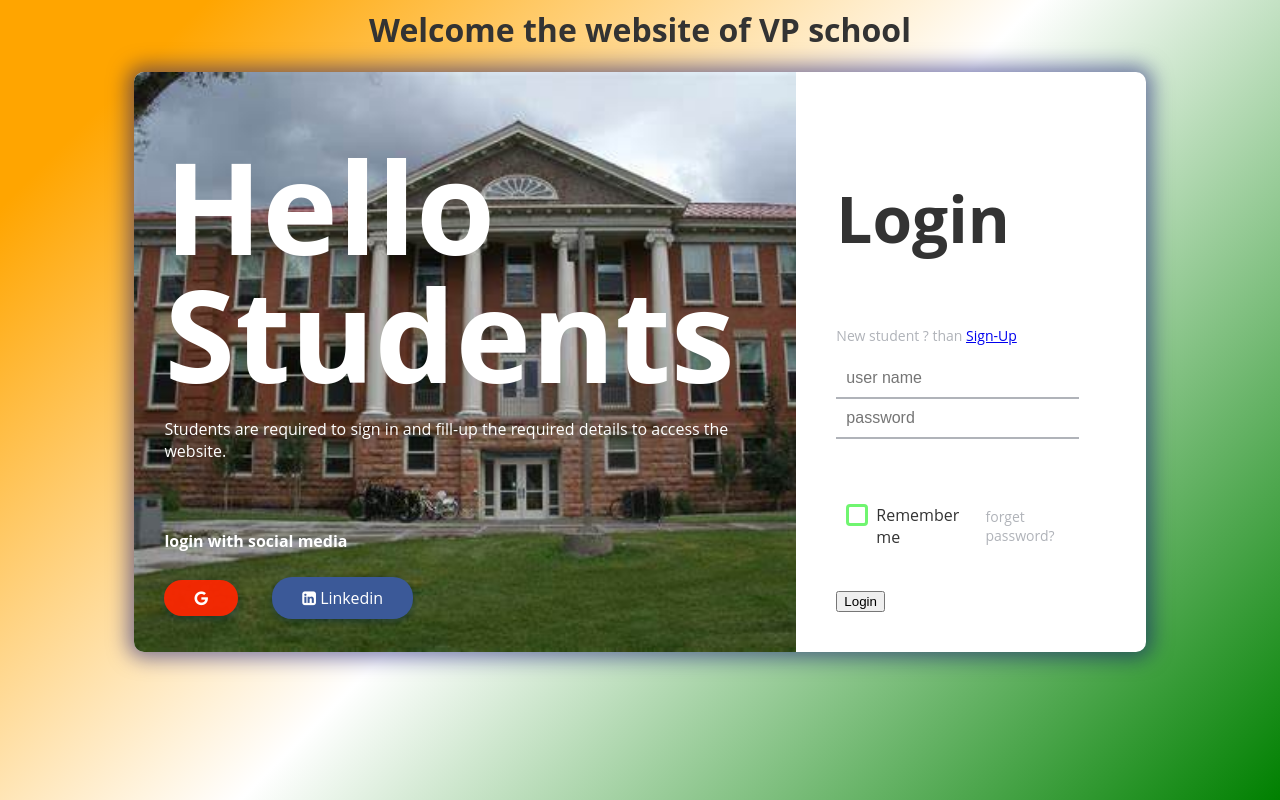
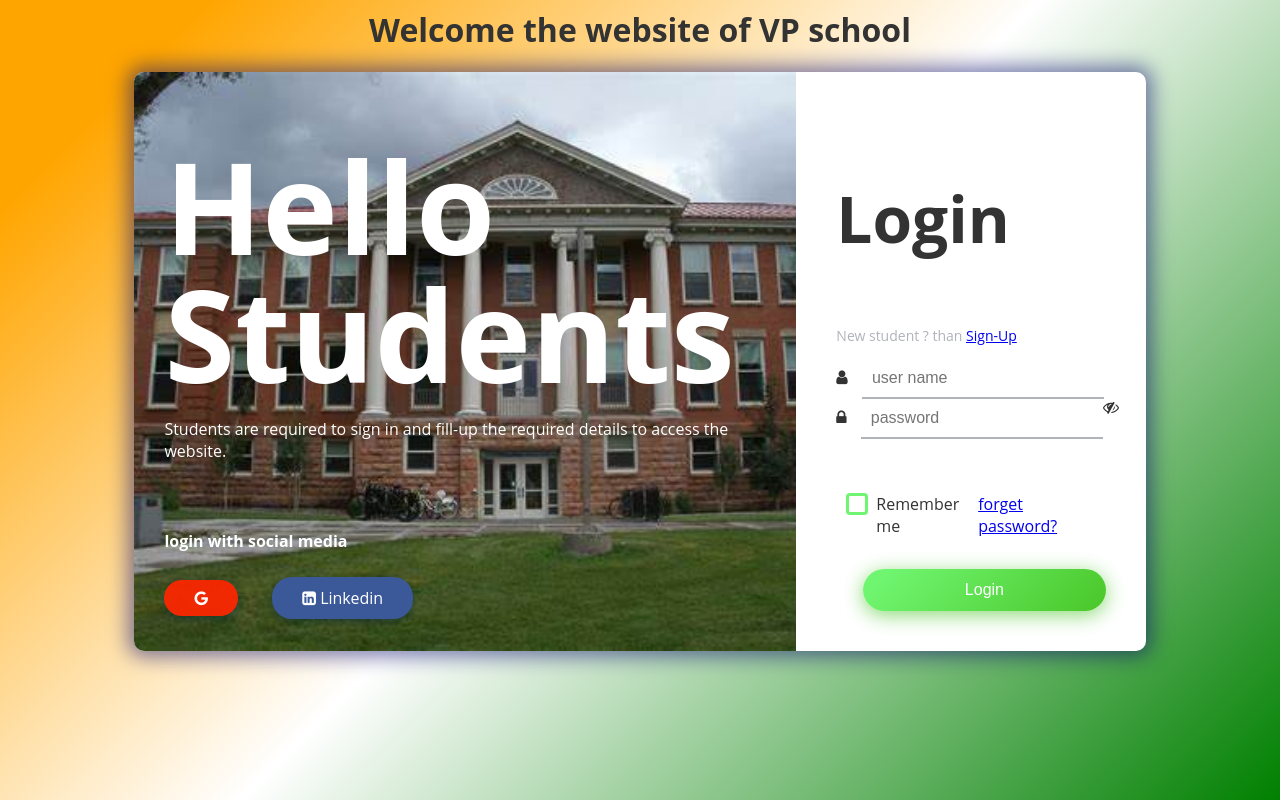
Before and after one commit to vishalluci/student_login, a plain HTML site: page index.html in a window 1280 px wide. Drawn offline with Linux system fonts and the light colour scheme.

Commit message:
Update index.html

```diff
--- a/index.html
+++ b/index.html
@@ -4,13 +4,16 @@
     <meta charset="UTF-8">
     <meta http-equiv="X-UA-Compatible" content="IE=edge">
     <meta name="viewport" content="width=device-width, initial-scale=1.0">
+    <meta name="keywords" content="college, mbit, login page, signup">
     <title>Login</title>
     <link rel="stylesheet" href="s1_css.css">
     <link rel="stylesheet" href="https://cdnjs.cloudflare.com/ajax/libs/font-awesome/4.7.0/css/font-awesome.min.css">
+    <script src="frm.js"></script>
 </head>
 
 <body>
     <h1>Welcome the website of VP school</h1>
+    <form action="#" method="post" name="frm1" onsubmit="return validate()">
         <div class="form">
             <div class="left">
                 <div class="overlay">
@@ -28,9 +31,17 @@
                 <h5>Login</h5>
                 <p>New student ? than <a href="signup.html">Sign-Up</a></p>
                 <div class="inputs">
-                <input type="text" placeholder="user name">
+                    <i class="fa fa-user"></i>
+                    <input type="text" placeholder="user name" name="username" required autocomplete="on">
+                    <div id="log_err">Please enter your username</div>
                     <br>
-                <input type="password" placeholder="password">
+                    <i class="fa fa-lock"></i>
+                    <input type="password" placeholder="password" name="password" id="input1" required autocomplete="on">
+                    <span class="eye" onclick="fun()">
+                        <i id="open" class="fa fa-eye"></i>
+                        <i id="hide" class="fa fa-eye-slash"></i>
+                    </span>
+                    <div id="pass_err">Please enter password</div>
 
                 </div>
                 <br><br>
@@ -38,17 +49,37 @@
                 <div class="remember-me--forget-password">
                     <label>
 		        <input type="checkbox" name="item" checked/>
+
 		        <span class="text-checkbox">Remember me</span>
+
 	        </label>
-                <p>forget password?</p>
+                    <a href="new.html"> forget password?</a>
                 </div>
 
                 <br>
-	<a href="welcome.html">
-            	<button>Login</button>
+                <a href="#">
+                    <input type="submit" value="Login">
                 </a>
             </div>
         </div>
+    </form>
+    <script>
+        function fun() {
+            var x = document.getElementById("input1");
+            var y = document.getElementById("open");
+            var z = document.getElementById("hide");
+
+            if (x.type == "password") {
+                x.type = "text";
+                y.style.display = "block";
+                z.style.display = "none";
+            } else {
+                x.type = "password";
+                y.style.display = "none";
+                z.style.display = "block";
+            }
+        }
+    </script>
 </body>
 
 </html>
```
Lines whose indentation alone changed are shown as unchanged.
